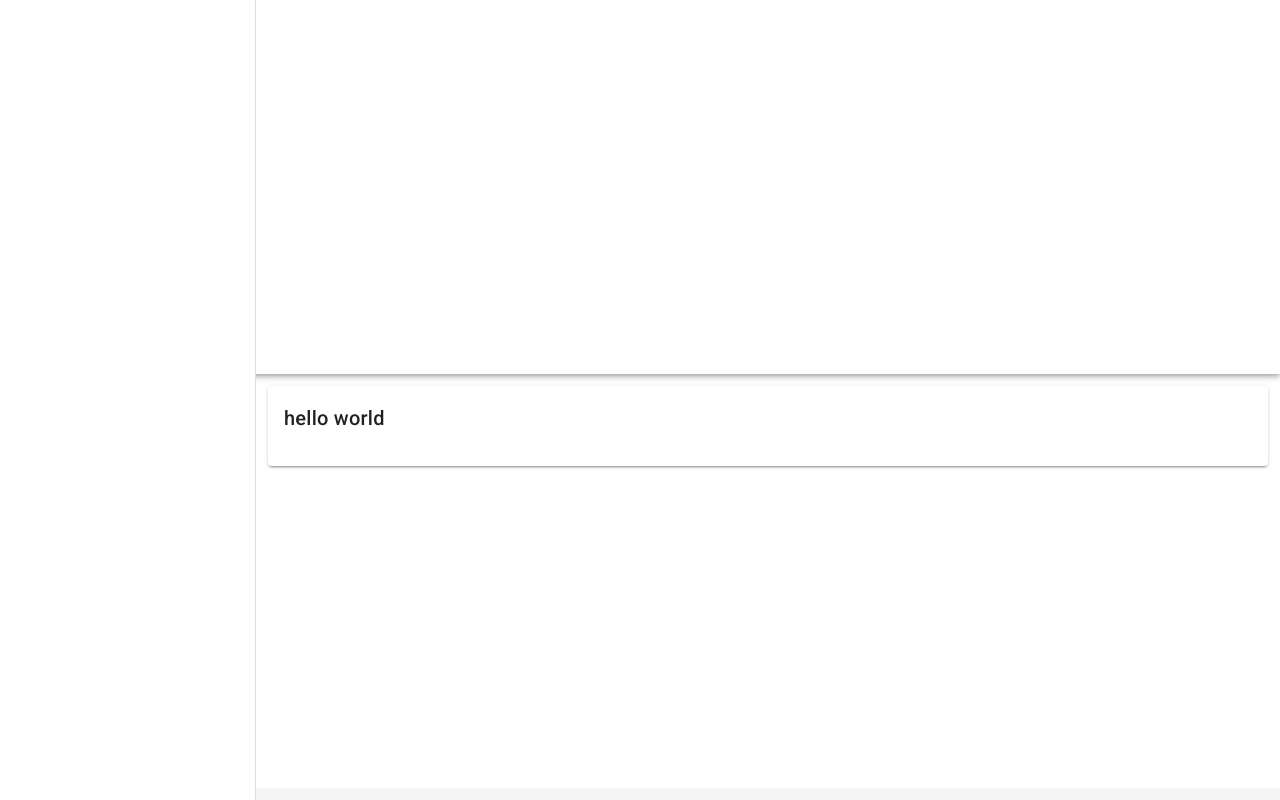
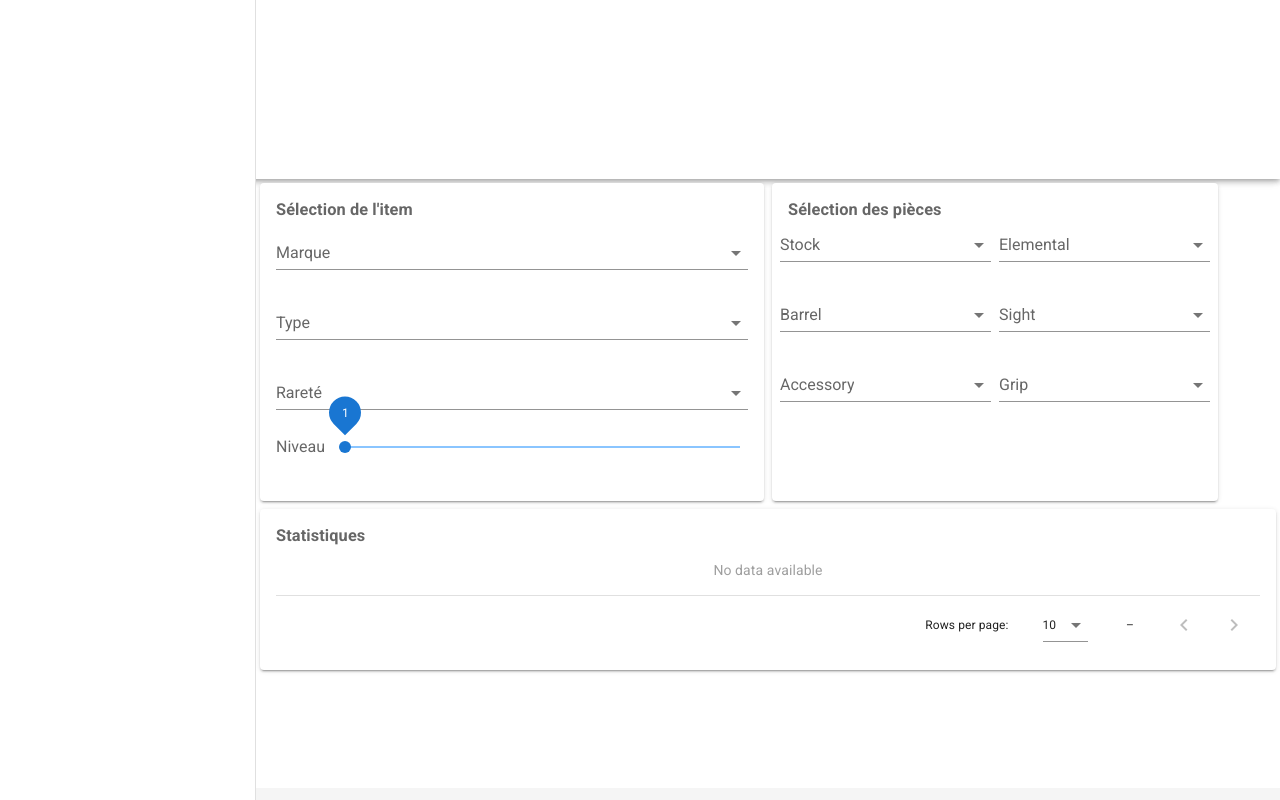
Before and after one commit to escargotprodige/synthese, a Nuxt app: page / in a window 1280 px wide. Built offline with nearby package versions, Linux system fonts and the light colour scheme.

Commit message:
UI sans requête

```diff
--- a/pages/index.vue
+++ b/pages/index.vue
@@ -1,6 +1,42 @@
 <template>
-  <v-card>
-    <v-card-title>hello world</v-card-title>
-    <v-card-text></v-card-text>
-  </v-card>
+  <v-layout row wrap>
+    <v-flex xs6 pa-1>
+      <v-card>
+        <v-card-text>
+          <h3>Sélection de l'item</h3>
+          <v-select label="Marque"></v-select>
+          <v-select label="Type"></v-select>
+          <v-select label="Rareté"></v-select>
+          <v-slider label="Niveau" :min="1" :max="72" thumb-label="always" always-dirty></v-slider>
+        </v-card-text>
+      </v-card>
+    </v-flex>
+    <v-flex xs6 pa-1 d-flex>
+      <v-card>
+        <v-card-text>
+          <h3>Sélection des pièces</h3>
+          <v-layout row wrap>
+            <v-flex xs6 pa-1>
+              <v-select label="Stock"></v-select>
+              <v-select label="Barrel"></v-select>
+              <v-select label="Accessory"></v-select>
+            </v-flex>
+            <v-flex xs6 pa-1>
+              <v-select label="Elemental"></v-select>
+              <v-select label="Sight"></v-select>
+              <v-select label="Grip"></v-select>
+            </v-flex>
+          </v-layout>
+        </v-card-text>
+      </v-card>
+    </v-flex>
+    <v-flex xs12 pa-1>
+      <v-card>
+        <v-card-text>
+          <h3>Statistiques</h3>
+          <v-data-table></v-data-table>
+        </v-card-text>
+      </v-card>
+    </v-flex>
+  </v-layout>
 </template>
--- a/src/express.ts
+++ b/src/express.ts
@@ -8,12 +8,12 @@ config.dev = !isProd
 const nuxt = new Nuxt(config)
 
 if (config.dev) {
-  //new Builder(nuxt).build()
+  new Builder(nuxt).build()
 }
 
 export default yogaExpress(app => {
   app.use((req, res, next) => {
     if (req.path.startsWith('/graphql')) return next()
-    //nuxt.render(req, res, next)
+    nuxt.render(req, res, next)
   })
 })
--- a/src/graphql/weapon.ts
+++ b/src/graphql/weapon.ts
@@ -80,8 +80,8 @@ export const WeaponQuery = prismaExtendType({
           stats.push({ name: attr, value: modifiedAttributes[attr] })
         }
 
-        //2. appliquer bonus de marque
-        //3. level scaling
+        //TODO: appliquer bonus de marque
+        //TODO: level scaling
 
         return {
           level: args.level,
```
